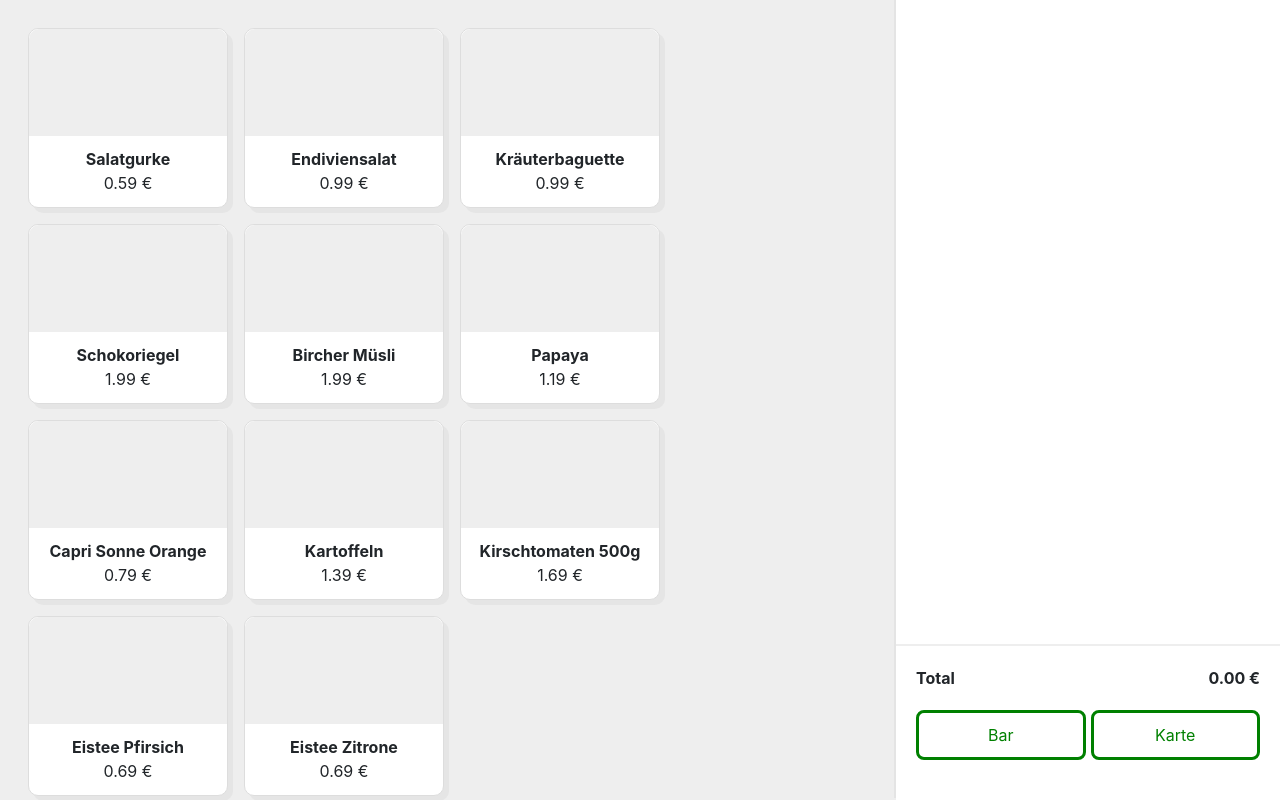
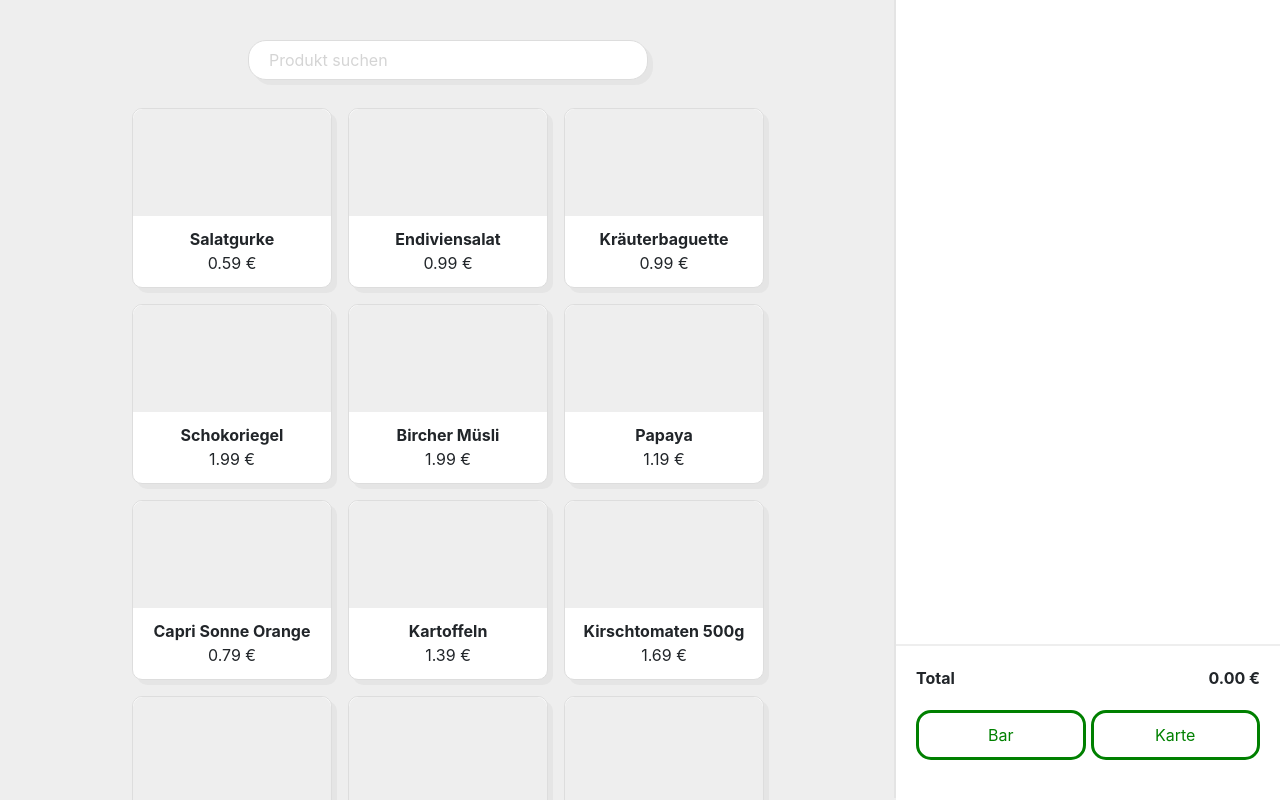
Before and after one commit to LisaWittmann/cocome-impl, an Angular app in the folder CocomeRegister/ClientApp/: page / in a window 1280 px wide. Built offline with nearby package versions, Linux system fonts and the light colour scheme.

Commit message:
include list filtering

```diff
--- a/CocomeRegister/ClientApp/src/app/checkout/checkout.component.css
+++ b/CocomeRegister/ClientApp/src/app/checkout/checkout.component.css
@@ -5,6 +5,36 @@
   overflow: hidden;
   flex-direction: row;
   position: relative
+}
+
+.checkout__products {
+  width: 70%;
+  background-color: #eee;
+  overflow-y: auto;
+  padding: 20px;
+  display: flex;
+  flex-direction: column;
+  align-items: center;
+}
+
+.checkout__search-bar input {
+  min-width: 400px;
+  width: 60%;
+  min-height: 40px;
+  border-radius: 18px;
+  margin: 20px;
+  padding-left: 20px;
+  padding-right: 20px;
+  border: 1px solid #ddd;
+  box-shadow: 5px 5px 0 0 rgba(0, 0, 0, 0.04);
+}
+
+.checkout__search-bar input::placeholder {
+  opacity: 0.3;
+}
+
+.checkout__search-bar input:focus::placeholder {
+  opacity: 0;
 }
 
 .checkout__shopping-card {
@@ -16,10 +46,3 @@
   margin: auto;
   box-shadow: -2px -2px 0 0 rgba(0, 0, 0, 0.04);
 }
-
-.checkout__products {
-    width: 70%;
-    background-color: #eee;
-    overflow-y: auto;
-    padding: 20px;
-}
--- a/CocomeRegister/ClientApp/src/app/checkout/checkout.component.html
+++ b/CocomeRegister/ClientApp/src/app/checkout/checkout.component.html
@@ -1,8 +1,21 @@
 <div class="checkout">
     <div class="checkout__products">
-        <app-product-list (clickProductEvent)="addToCard($event)"></app-product-list>
+        <div class="checkout__search-bar">
+            <input #filter
+                placeholder="Produkt suchen"
+                (change)="setFilter(filter.value)"
+            >
+        </div>
+        <app-product-list
+            [filter]="filter.value"
+            (clickProductEvent)="addToCard($event)"
+        ></app-product-list>
     </div>
     <div class="checkout__shopping-card">
-        <app-shopping-card [products]="shoppingCard"></app-shopping-card>
+        <app-shopping-card
+            [products]="shoppingCard"
+            (addProductEvent)="addToCard($event)"
+            (removeProductEvent)="removeFromCard($event)"
+        ></app-shopping-card>
     </div>
 </div>
--- a/CocomeRegister/ClientApp/src/app/checkout/checkout.component.ts
+++ b/CocomeRegister/ClientApp/src/app/checkout/checkout.component.ts
@@ -7,10 +7,19 @@ import { Product } from 'src/services/Product';
   styleUrls: ['./checkout.component.css']
 })
 export class CheckoutComponent {
-    shoppingCard = new Array<Product>();
+  shoppingCard = new Array<Product>();
+  filter: string;
 
-    addToCard(product: Product) {
-        this.shoppingCard.push(product);
-    }
+  addToCard(product: Product) {
+    this.shoppingCard.push(product);
+  }
+
+  removeFromCard(product: Product) {
+    this.shoppingCard = this.shoppingCard.filter(p => p.id != product.id);
+  }
+
+  setFilter(filter: string) {
+    this.filter = filter;
+  }
 
 }
--- a/CocomeRegister/ClientApp/src/app/product-list/product-list.component.css
+++ b/CocomeRegister/ClientApp/src/app/product-list/product-list.component.css
@@ -1,7 +1,7 @@
 .product-list {
     display: flex;
     flex-direction: row;
-    justify-content: flex-start;
+    justify-content: center;
     flex-wrap: wrap;
     align-items: center;
 }
--- a/CocomeRegister/ClientApp/src/app/product-list/product-list.component.html
+++ b/CocomeRegister/ClientApp/src/app/product-list/product-list.component.html
@@ -1,4 +1,8 @@
 
 <div class="product-list">
-    <app-product-card *ngFor="let product of products" [product]="product" (click)="clickProductCard(product)"></app-product-card>
+    <app-product-card
+        *ngFor="let product of displayedProducts()"
+        [product]="product"
+        (click)="clickProductCard(product)"
+    ></app-product-card>
 </div>
--- a/CocomeRegister/ClientApp/src/app/product-list/product-list.component.ts
+++ b/CocomeRegister/ClientApp/src/app/product-list/product-list.component.ts
@@ -7,6 +7,7 @@ import { Product } from 'src/services/Product';
   styleUrls: ['./product-list.component.css']
 })
 export class ProductListComponent {
+  @Input() filter: string;
   @Input() products: Product[] = [
     {
       id: 12345,
@@ -73,6 +74,30 @@ export class ProductListComponent {
       name: "Eistee Zitrone",
       price: 0.69,
       description: ""
+    },
+    {
+      id: 26782,
+      name: "Erdbeeren",
+      price: 3.69,
+      description: ""
+    },
+    {
+      id: 82921,
+      name: "Laugenbrezel",
+      price: 0.49,
+      description: ""
+    },
+    {
+      id: 72361,
+      name: "Katzenstreu",
+      price: 2.79,
+      description: ""
+    },
+    {
+      id: 32170,
+      name: "Schlagsahne",
+      price: 0.29,
+      description: ""
     }
   ];
   @Output() clickProductEvent = new EventEmitter<Product>()
@@ -81,4 +106,9 @@ export class ProductListComponent {
     this.clickProductEvent.emit(product)
   }
 
+  displayedProducts(): Array<Product> {
+    if (this.filter == "") return this.products;
+    return this.products.filter(p => p.id.toString().includes(this.filter) || p.name.includes(this.filter));
+  }
+
 }
--- a/CocomeRegister/ClientApp/src/app/shopping-card/shopping-card.component.css
+++ b/CocomeRegister/ClientApp/src/app/shopping-card/shopping-card.component.css
@@ -73,7 +73,7 @@
   width: 50%;
   background-color: transparent;
   min-height: 50px;
-  border-radius: 8px;
+  border-radius: 15px;
   border: 3px solid green;
   color: green;
 }
```
Also changed, not shown: CocomeRegister/ClientApp/src/app/shopping-card/shopping-card.component.html (+5 -5 lines). Lines whose indentation alone changed are shown as unchanged.
